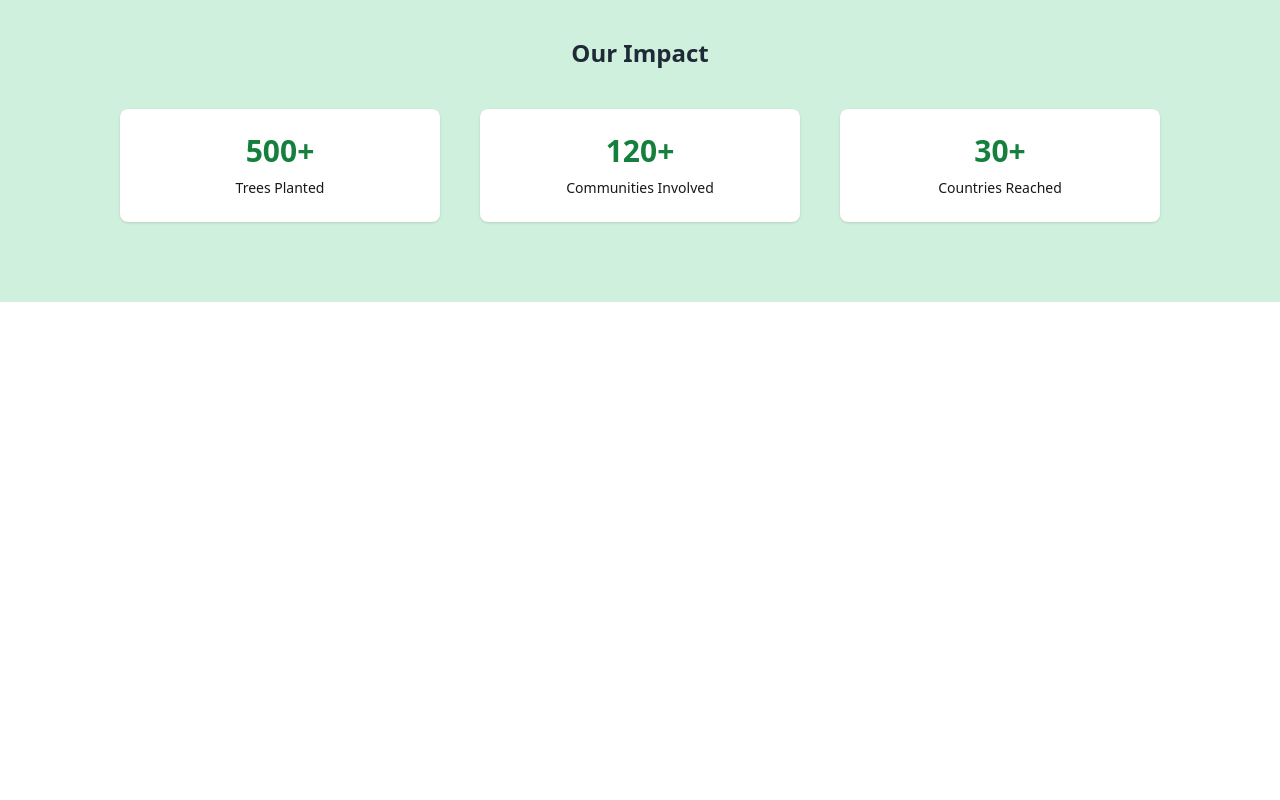
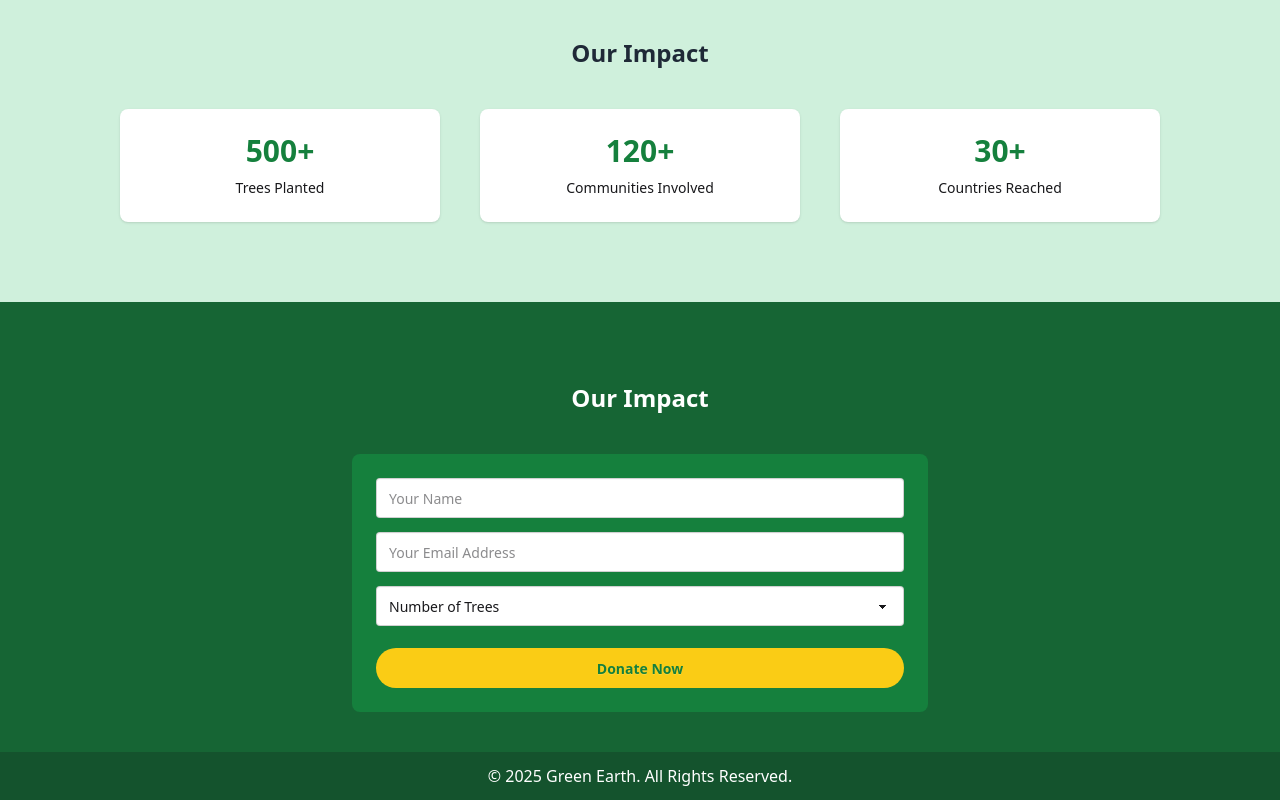
Before and after one commit to aumrifatulislam/assignment-6, a plain HTML site: page index.html in a window 1280 px wide. Shown: the part 1027-1827 px from the top of the page. Before the commit the page ends 1329 px from the top, so only its background shows below. Drawn offline with nearby package versions, Linux system fonts and the light colour scheme.

Commit message:
footer with copyright section

```diff
--- a/index.html
+++ b/index.html
@@ -110,6 +110,43 @@
             </div>
         </section>
 
+        <!-- Footer -->
+        <footer class="bg-[#166534] pt-20 flex flex-col justify-between">
+
+            <!-- Main Footer Content -->
+            <div>
+                <div class="flex flex-col items-center justify-center text-center">
+                    <h2 class="text-2xl font-bold text-white">Our Impact</h2>
+                </div>
+
+                <div class="flex flex-col items-center justify-center mt-10">
+                    <fieldset class="fieldset bg-[#15803D] rounded-box w-full max-w-xl border-none p-6">
+                        <input type="text" class="input w-full" placeholder="Your Name" />
+
+                        <input type="email" class="input w-full mt-2" placeholder="Your Email Address" />
+
+                        <select class="select w-full mt-2">
+                            <option>Number of Trees</option>
+                            <option>100</option>
+                            <option>300</option>
+                            <option>400</option>
+                        </select>
+
+                        <button
+                            class="btn shadow-none rounded-full bg-[#FACC15] text-[#15803D] border-none mt-4 w-full">
+                            Donate Now
+                        </button>
+                    </fieldset>
+                </div>
+            </div>
+
+            <!-- Copyright Bar -->
+            <div class="bg-[#14532D] p-3 mt-10 w-full text-center">
+                <p class="text-white">© 2025 Green Earth. All Rights Reserved.</p>
+            </div>
+
+        </footer>
+
     </main>
 
 </body>
```
